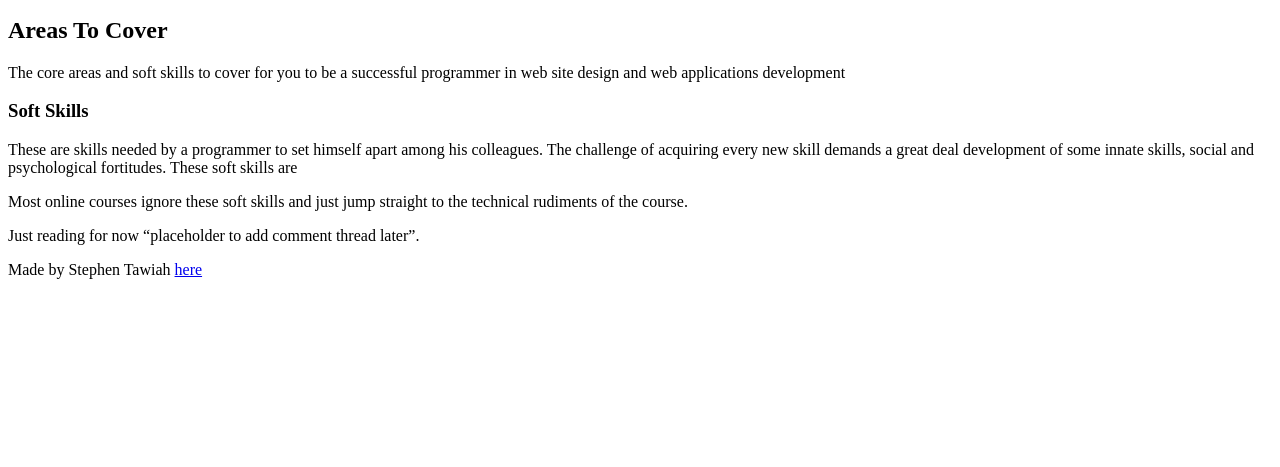
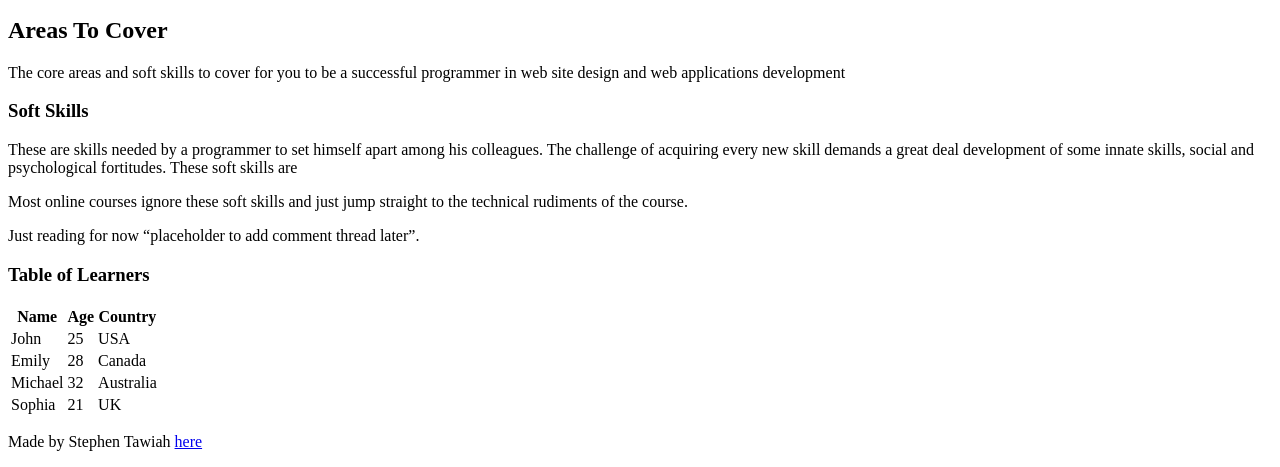
Before and after one commit to Taste2/alx_html_css, a plain HTML site: page html_basic/index.html in a window 1280 px wide. Shown: the part 494-961 px from the top of the page. Before the commit the page ends 800 px from the top, so only its background shows below. Drawn offline with Linux system fonts and the light colour scheme.

Commit message:
add table to tweets.html and h to article tags

```diff
--- a/html_basic/index.html
+++ b/html_basic/index.html
@@ -30,6 +30,41 @@
             <aside>
                 <p> Just reading for now “placeholder to add comment thread later”.</p>
             </aside>
+
+            <article>
+                <h3>Table of Learners</h3>
+                <table>
+                    <thead>
+                        <tr>
+                            <th>Name</th>
+                            <th>Age</th>
+                            <th>Country</th>
+                        </tr>
+                    </thead>
+                    <tbody>
+                        <tr>
+                            <td>John</td>
+                            <td>25</td>
+                            <td>USA</td>
+                        </tr>
+                        <tr>
+                            <td>Emily</td>
+                            <td>28</td>
+                            <td>Canada</td>
+                        </tr>
+                        <tr>
+                            <td>Michael</td>
+                            <td>32</td>
+                            <td>Australia</td>
+                        </tr>
+                        <tr>
+                            <td>Sophia</td>
+                            <td>21</td>
+                            <td>UK</td>
+                        </tr>
+                    </tbody>
+                </table>
+            </article>
         </main>
 
         <footer>
```
Also changed, not shown: html_basic/tweets.html (+1 -0 lines).
